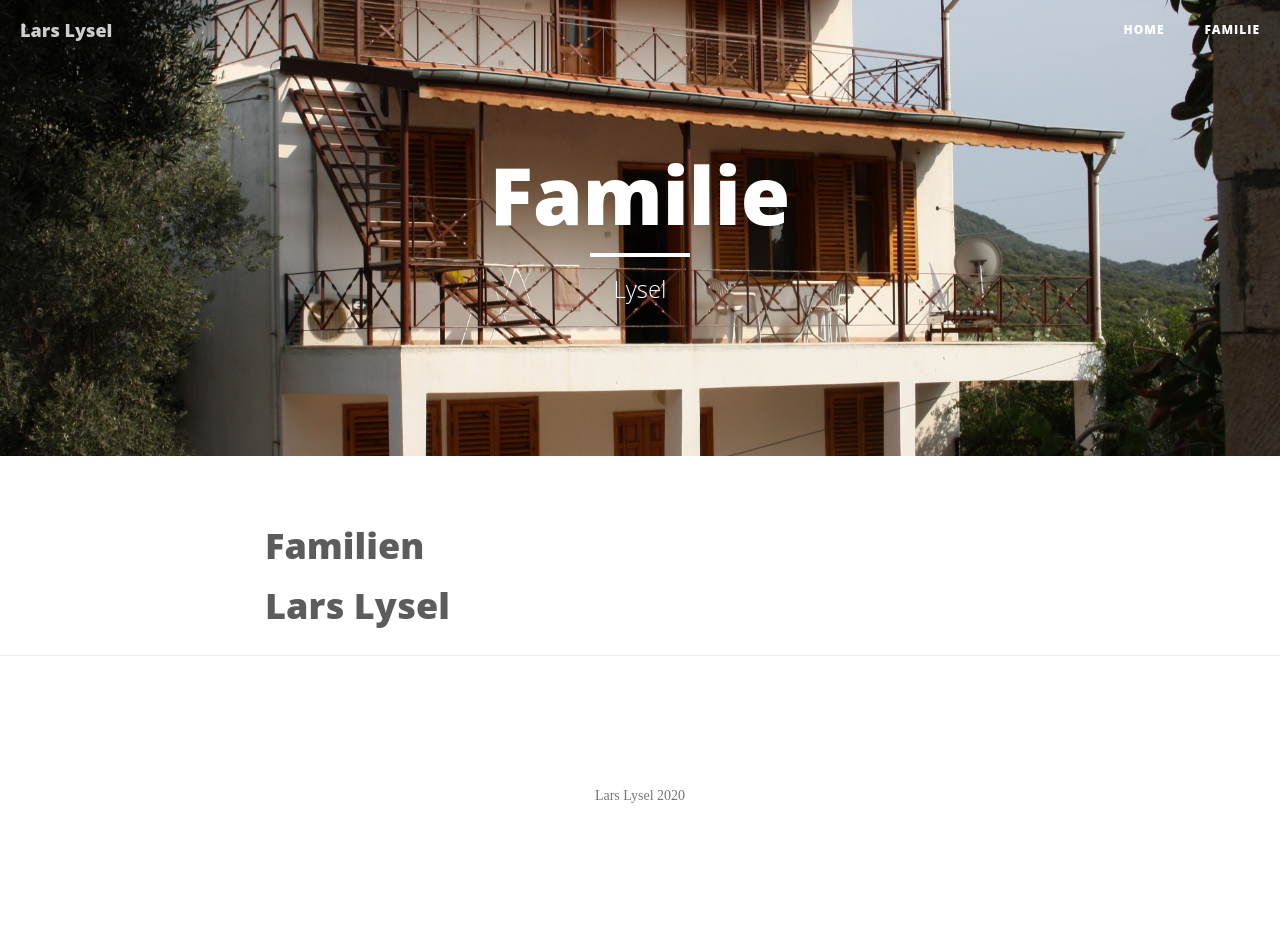
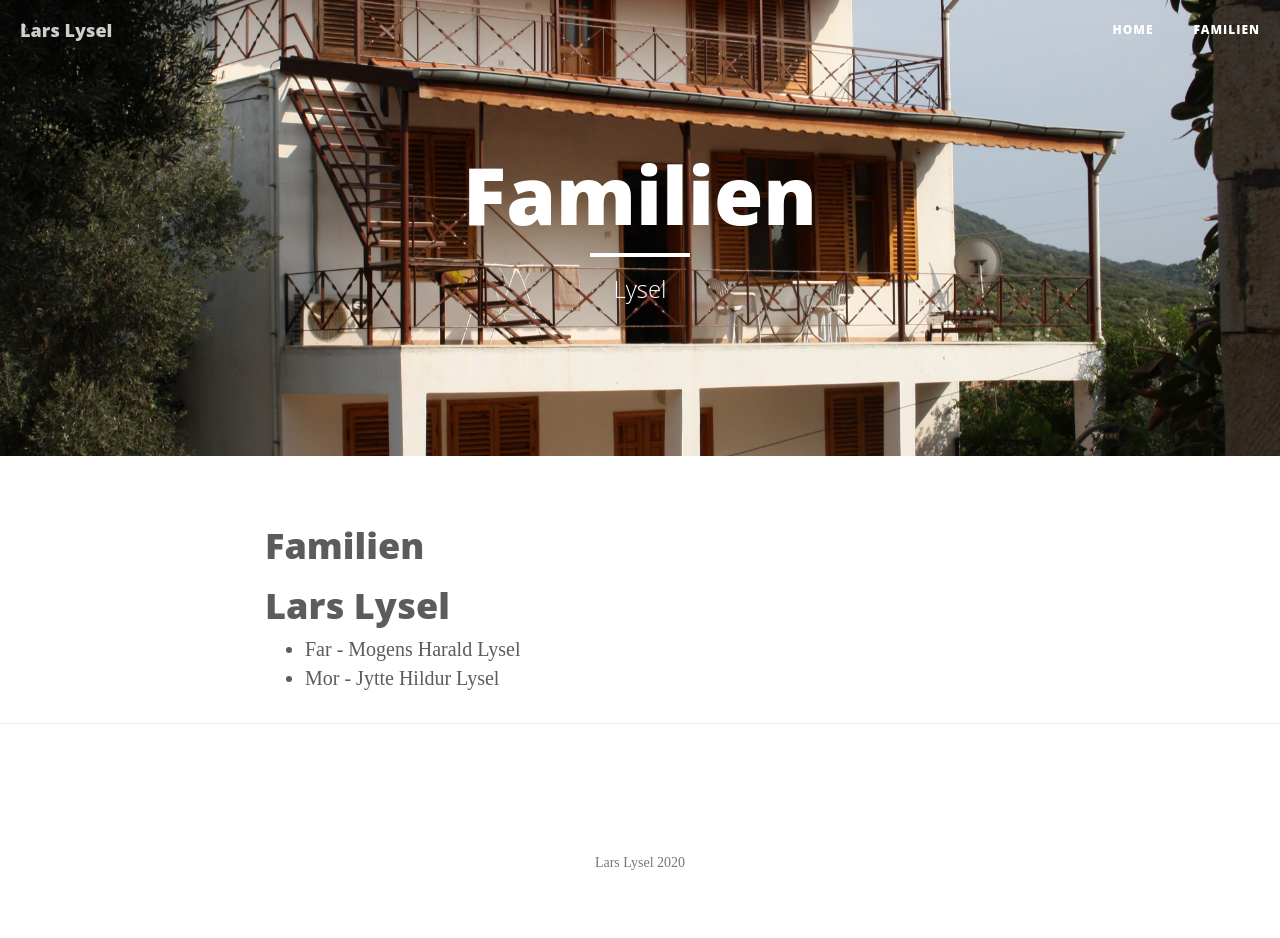
Before and after one commit to clysel/lars.lysel.net, a Jekyll site: the page built from familie.markdown, in a window 1280 px wide. Built offline with Jekyll 4.4.1, drawn with Linux system fonts in a browser that asks for light colours; before the commit the page ends 900 px from its top, so only the background shows below that.

Commit message:
Update familie.markdown

```diff
--- a/familie.markdown
+++ b/familie.markdown
@@ -1,9 +1,12 @@
 ---
 layout: page
-title: "Familie"
+title: "Familien"
 description: "Lysel"
 header-img: "img/kas hus.jpg"
 ---
 # Familien
 
 # Lars Lysel
+
+ * Far - Mogens Harald Lysel
+ * Mor - Jytte Hildur Lysel
```
